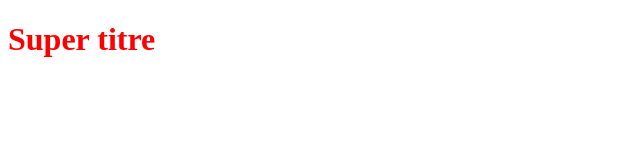
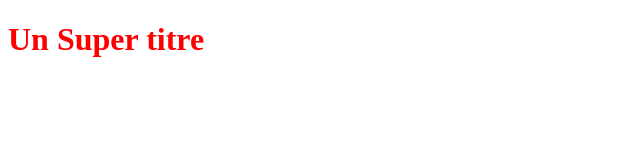
Before and after one commit to campbellsigne/firstproject, a plain HTML site: page index.html in a window 1280 px wide. Shown: the whole page, without its empty margins (0-640 px from the left). Drawn offline with Linux system fonts and the light colour scheme.

Commit message:
modification du titre H1

```diff
--- a/index.html
+++ b/index.html
@@ -7,6 +7,6 @@
     <title>test</title>
 </head>
 <body>
-    <h1>Super titre</h1>
+    <h1> Un Super titre</h1>
 </body>
 </html>
```
